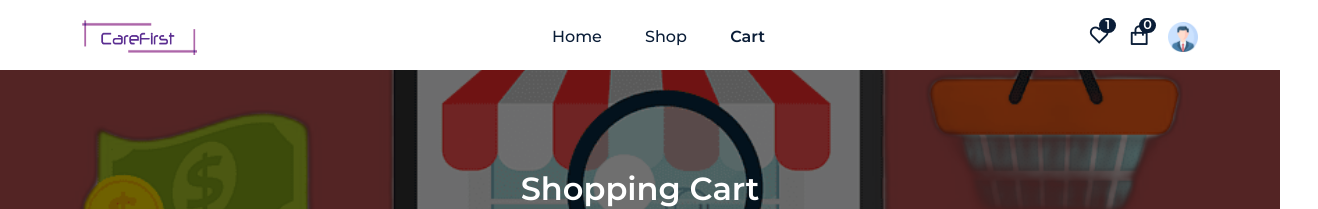
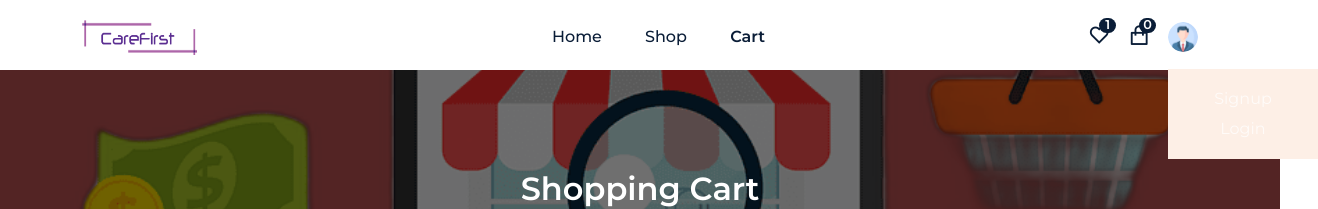
Before and after one commit to floatingnahid22/Job-Assignment, a React (Create React App) app in the folder healthos_task/: page /cart in a window 1280 px wide. Shown: the top 209 px of the page, 1318 px wide, since content can reach past the window. Built offline with nearby package versions, Linux system fonts and the light colour scheme; no server answers.

Commit message:
signin/signup added in header

```diff
--- a/healthos_task/src/components/Header/Header.jsx
+++ b/healthos_task/src/components/Header/Header.jsx
@@ -1,12 +1,16 @@
 import React, { useRef, useEffect } from "react";
 import "./header.css";
-import { NavLink, useNavigate } from "react-router-dom";
+import { Link, NavLink, useNavigate } from "react-router-dom";
 import { motion } from "framer-motion";
 
 import logo from "../../assets/images/logo.png";
 import userIcon from "../../assets/images/user-icon.png";
 import { Container, Row } from "reactstrap";
 import { useSelector } from "react-redux";
+import useAuth from "../../custom-hooks/useAuth";
+import { signOut } from "firebase/auth";
+import { auth } from "../../firebase.config";
+import { toast } from "react-toastify";
 
 const nav__links = [
   {
@@ -28,9 +32,13 @@ const Header = () => {
 
   const totalQuantity = useSelector((state) => state.cart.totalQuantity);
 
+  const profileActionRef = useRef(null);
+
   const menuRef = useRef(null);
 
   const navigate = useNavigate();
+
+  const { currentUser } = useAuth();
 
   const stickyHeaderFunc = () => {
     window.addEventListener("scroll", () => {
@@ -45,6 +53,17 @@ const Header = () => {
     });
   };
 
+  const logout = () => {
+    signOut(auth)
+      .then(() => {
+        toast.success("Logged out");
+        navigate("/home");
+      })
+      .catch((err) => {
+        toast.error(err.message);
+      });
+  };
+
   useEffect(() => {
     stickyHeaderFunc();
 
@@ -56,6 +75,9 @@ const Header = () => {
   const navigateToCart = () => {
     navigate("/cart");
   };
+
+  const toggleProfileActions = () =>
+    profileActionRef.current.classList.toggle("show__profileActions");
 
   return (
     <header className="header" ref={headerRef}>
@@ -93,13 +115,29 @@ const Header = () => {
                 <span className="badge">{totalQuantity}</span>
               </span>
 
-              <span>
+              <div className="profile">
                 <motion.img
                   whileTap={{ scale: 1.2 }}
-                  src={userIcon}
+                  src={currentUser ? currentUser.photoURL : userIcon}
                   alt="user icon"
+                  onClick={toggleProfileActions}
                 />
-              </span>
+
+                <div
+                  className="profile__actions"
+                  ref={profileActionRef}
+                  onClick={toggleProfileActions}
+                >
+                  {currentUser ? (
+                    <span onClick={logout}> Logout</span>
+                  ) : (
+                    <div className="d-flex align-items-center justify-content-center flex-column ">
+                      <Link to="/signup">Signup</Link>
+                      <Link to="/login">Login</Link>
+                    </div>
+                  )}
+                </div>
+              </div>
               <div className="mobile__menu">
                 <span onClick={menuToggle}>
                   <i className="ri-menu-line"></i>
--- a/healthos_task/src/components/Header/header.css
+++ b/healthos_task/src/components/Header/header.css
@@ -69,10 +69,35 @@
   z-index: 10;
 }
 
-.nav__icons span img {
+.nav__icons .profile img {
   width: 30px;
   height: 30px;
   cursor: pointer;
+  border-radius: 50%;
+}
+
+.nav__icons .profile {
+  position: relative;
+  z-index: 9;
+}
+
+.nav__icons .profile .profile__actions {
+  position: absolute;
+  top: 96%;
+  left: 0;
+  width: 150px;
+  z-index: 10;
+  padding: 15px;
+  display: flex;
+  align-items: center;
+  flex-direction: column;
+  background: var(--card-bg-01);
+  line-height: 30px;
+  cursor: pointer;
+}
+
+.show__profileActions {
+  display: block;
 }
 
 .mobile__menu {
--- /dev/null
+++ b/healthos_task/src/custom-hooks/useAuth.js
@@ -0,0 +1,21 @@
+import { useState, useEffect } from "react";
+import { onAuthStateChanged } from "firebase/auth";
+import { auth } from "../firebase.config";
+
+const useAuth = () => {
+  const [currentUser, setCurrentUser] = useState({});
+
+  useEffect(() => {
+    onAuthStateChanged(auth, (user) => {
+      if (user) {
+        setCurrentUser(user);
+      } else {
+        setCurrentUser(null);
+      }
+    });
+  });
+
+  return { currentUser };
+};
+
+export default useAuth;
--- /dev/null
+++ b/healthos_task/src/routers/ProtectedRoute.js
@@ -0,0 +1,10 @@
+import React from "react";
+import useAuth from "../custom-hooks/useAuth";
+import { Navigate } from "react-router-dom";
+
+const ProtectedRoutes = ({ children }) => {
+  const { currentUser } = useAuth();
+  return currentUser ? children : <Navigate to="login" />;
+};
+
+export default ProtectedRoutes;
--- a/healthos_task/src/routers/Routers.js
+++ b/healthos_task/src/routers/Routers.js
@@ -8,6 +8,7 @@ import ProductDetails from "../pages/ProductDetails";
 import Checkout from "../pages/Checkout";
 import Signup from "../pages/Signup";
 import Login from "../pages/Login";
+import ProtectedRoute from "./ProtectedRoute";
 
 const Routers = () => {
   return (
@@ -17,7 +18,15 @@ const Routers = () => {
       <Route path="shop" element={<Shop />} />
       <Route path="shop/:id" element={<ProductDetails />} />
       <Route path="cart" element={<Cart />} />
-      <Route path="checkout" element={<Checkout />} />
+      <Route
+        path="checkout"
+        element={
+          <ProtectedRoute>
+            {" "}
+            <Checkout />{" "}
+          </ProtectedRoute>
+        }
+      />
       <Route path="login" element={<Login />} />
       <Route path="signup" element={<Signup />} />
     </Routes>
```
